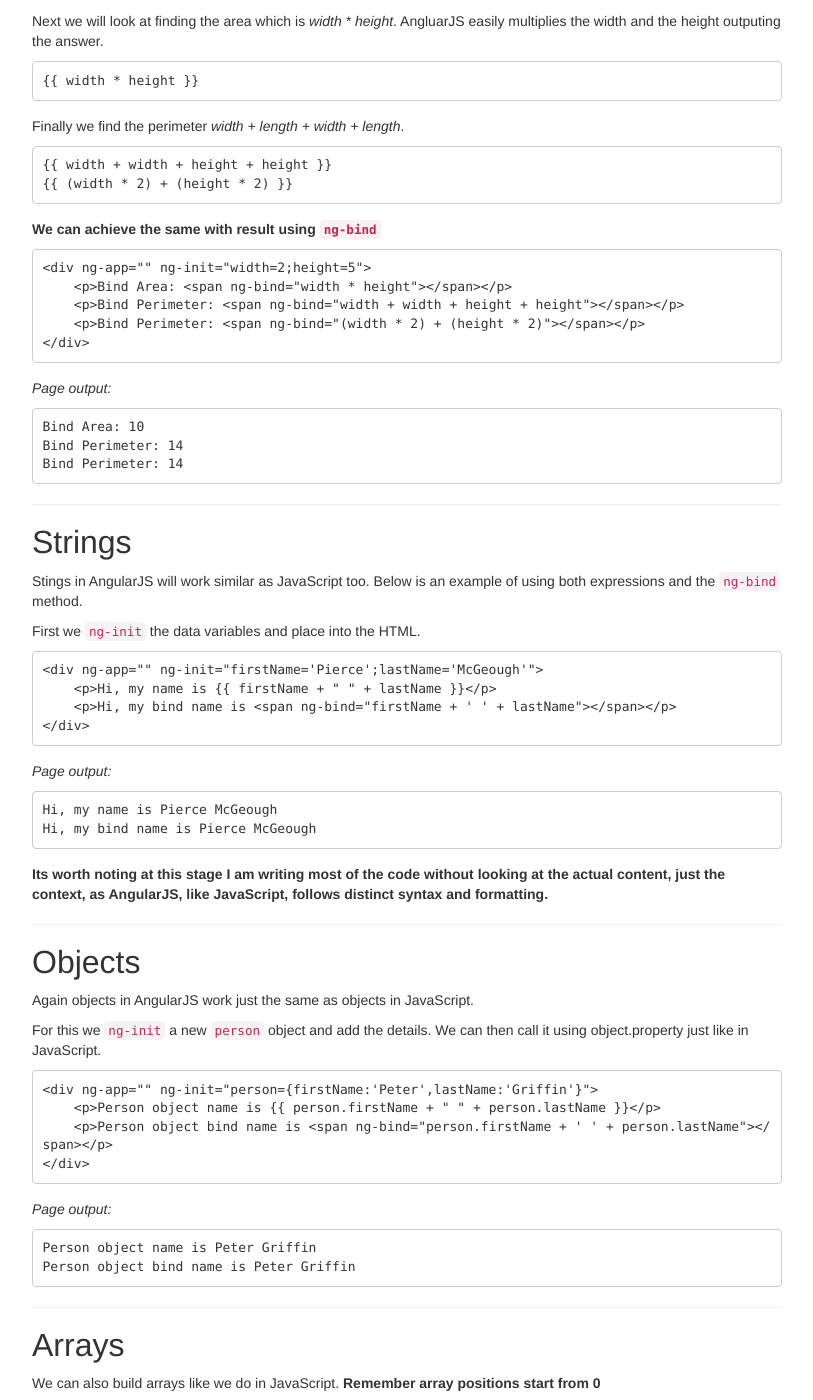
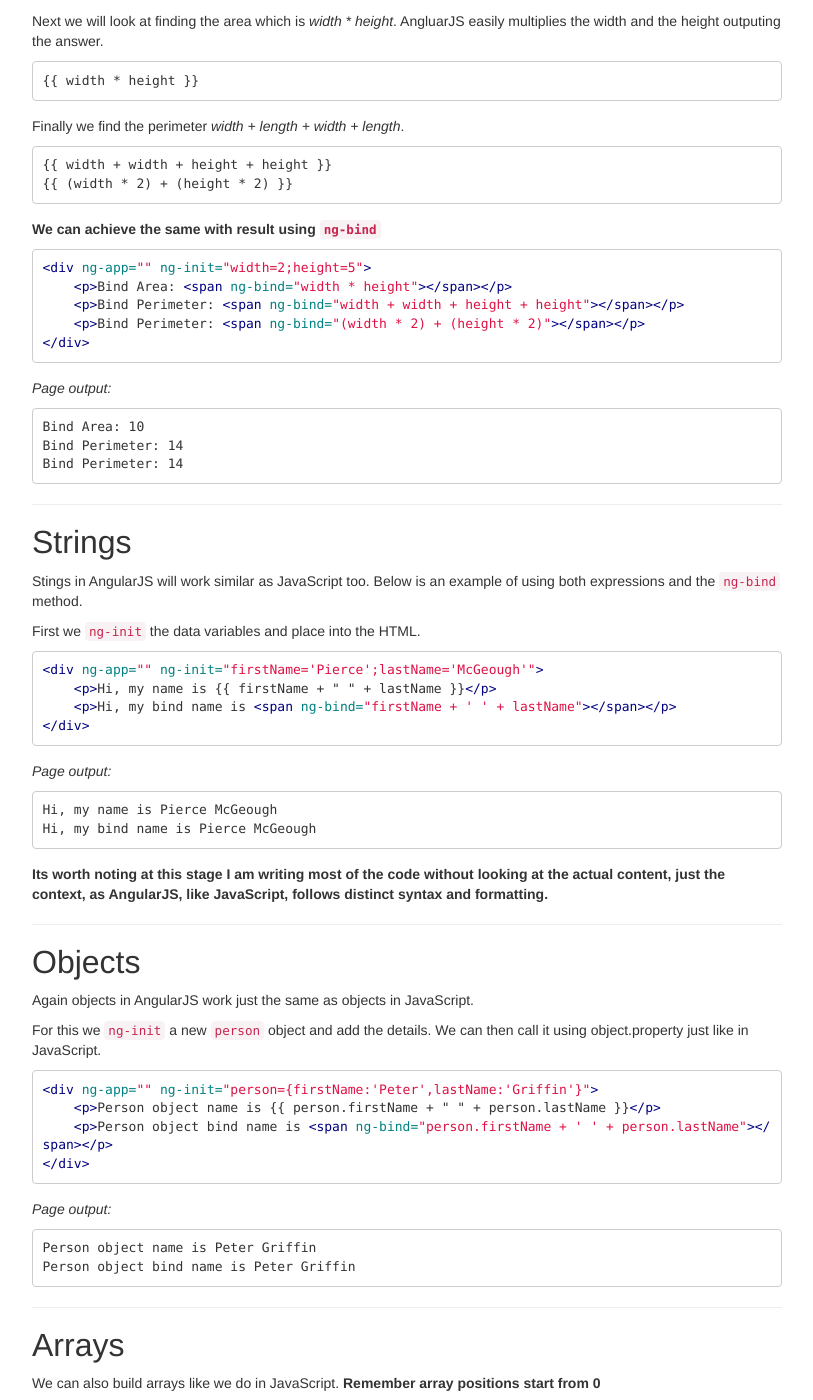
Before and after one commit to piercemcgeough/piercemcgeough, a Jekyll site: the page built from _posts/2015-06-10-angularjs-1st-look-part-1.md, in a window 1280 px wide and 1400 px high, scrolled down 3196 px. Shown: the whole window, without its empty margins (233-1046 px from the left). Built offline with Jekyll 4.4.1, drawn with Linux system fonts in a browser that asks for light colours; nearby versions of some CDN libraries; Markdown is read by kramdown in place of the engine named in the settings; some of the changed text lies outside the part shown.

Commit message:
Angular blog post

````diff
--- a/_posts/2015-06-10-angularjs-1st-look-part-1.md
+++ b/_posts/2015-06-10-angularjs-1st-look-part-1.md
@@ -181,7 +181,7 @@ Perimeter: 14
 So how does this all work? First we set two variables **width=2** and **height=5** with `ng-init`.
 <br>**Note: using `ng-init` is not common, but for the purpose of these notes it is fine**
 
-```
+```html
 <div ng-app="" ng-init="width=2;height=5">
 ```
 
@@ -200,7 +200,7 @@ Finally we find the perimeter _width + length + width + length_.
 
 **We can achieve the same with result using `ng-bind`**
 
-```
+```html
 <div ng-app="" ng-init="width=2;height=5">
     <p>Bind Area: <span ng-bind="width * height"></span></p>
     <p>Bind Perimeter: <span ng-bind="width + width + height + height"></span></p>
@@ -223,7 +223,7 @@ Stings in AngularJS will work similar as JavaScript too. Below is an example of
 
 First we `ng-init` the data variables and place into the HTML.
 
-```
+```html
 <div ng-app="" ng-init="firstName='Pierce';lastName='McGeough'">
     <p>Hi, my name is {% raw %}{{ firstName + " " + lastName }}{% endraw %}</p>
     <p>Hi, my bind name is <span ng-bind="firstName + ' ' + lastName"></span></p>
@@ -246,7 +246,7 @@ Again objects in AngularJS work just the same as objects in JavaScript.
 
 For this we `ng-init` a new `person` object and add the details. We can then call it using object.property just like in JavaScript.
 
-```
+```html
 <div ng-app="" ng-init="person={firstName:'Peter',lastName:'Griffin'}">
     <p>Person object name is {% raw %}{{ person.firstName + " " + person.lastName }}{% endraw %}</p>
     <p>Person object bind name is <span ng-bind="person.firstName + ' ' + person.lastName"></span></p>
@@ -265,7 +265,7 @@ Person object bind name is Peter Griffin
 ##Arrays
 We can also build arrays like we do in JavaScript. **Remember array positions start from 0**
 
-```
+```html
 <div ng-app="" ng-init="pints=[5,10,11,8];">
     <p>Peter drank {% raw %}{{ pints[2] }}{% endraw %} pints</p>
     <p>Joe drank <span ng-bind="pints[1]"></span> pints</p>
````
